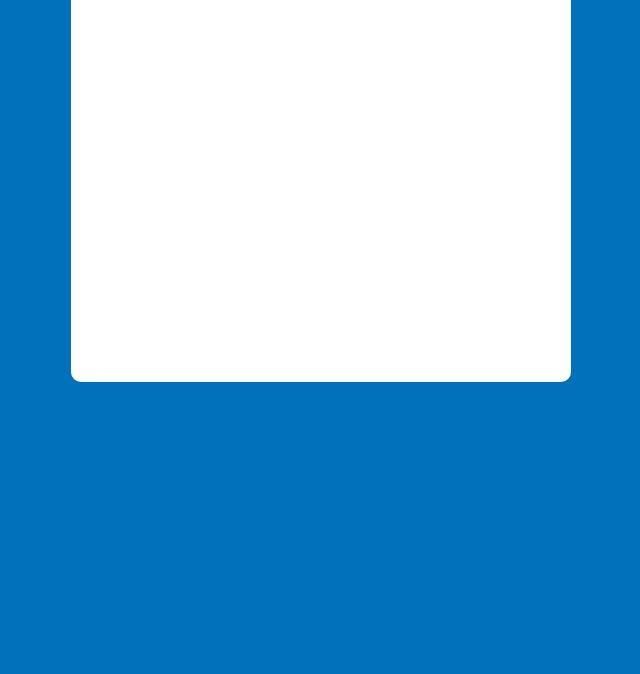
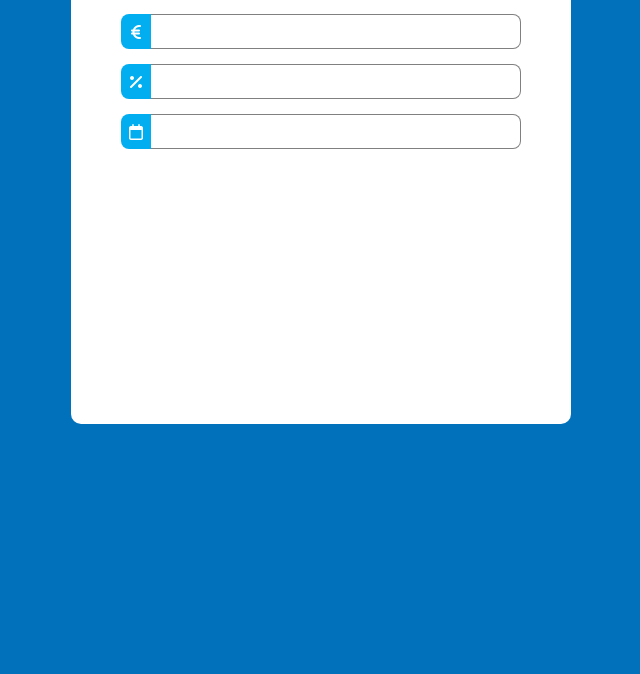
Before and after one commit to nedimkarcic/loan-calculator, a plain HTML site: page index.html in a window 1280 px wide. Shown: the part 126-800 px from the top of the page, without its empty margins (319-959 px from the left). Drawn offline with Linux system fonts and the light colour scheme.

Commit message:
added icons

```diff
--- a/index.html
+++ b/index.html
@@ -6,10 +6,29 @@
     <meta name="viewport" content="width=device-width, initial-scale=1, shrink-to-fit=no">
     <link rel="stylesheet" type="text/css" href="style.css">
     <link href="https://fonts.googleapis.com/css?family=Source+Sans+Pro:300&display=swap" rel="stylesheet">
-</head>
+	<script src="https://kit.fontawesome.com/9478a8e71d.js" crossorigin="anonymous"></script></head>
 <body>
 	<div id="frame">
 		<h2 id="heading">Loan Calculator</h2>
+
+		<form>
+			<div class="input-container">
+				<i class="fas fa-euro-sign icon"></i>
+				<input type="number" name="number" class="input">
+			</div>
+
+			<div class="input-container">
+				<i class="fas fa-percent icon"></i>
+				<input type="number" name="number" class="input">
+			</div>
+
+			<div class="input-container">
+				<i class="far fa-calendar icon"></i>
+				<input type="number" name="number" class="input">
+			</div>
+		</form>
 	</div>
+
+
 </body>
 </html>
--- a/style.css
+++ b/style.css
@@ -1,4 +1,5 @@
 body {
+	margin-top: 50px;
 	background-color: #0071BA;
 	font-family: 'Source Sans Pro', sans-serif;
 
@@ -16,5 +17,45 @@ body {
 	text-align: center;
 	padding: 10px 10px;
 	font-size: 40px;
-	margin: 0px;
+	margin: 0px 50px 20px 50px;
 }
+
+* {box-sizing: border-box;}
+
+/*.input {
+	margin: 0px 50px 20px 50px;
+	width: 400px;
+	height: 30px;
+	border-radius: 5px;
+	border: 1.5px solid grey;
+	outline: none;
+}*/
+
+.input {
+  width: 100%;
+  padding: 10px;
+  outline: none;
+  height: 35px;
+  border: 1px solid grey;
+  border-top-right-radius: 8px;
+  border-bottom-right-radius: 8px;
+  border-left: none;
+}
+
+.input-container {
+  display: flex;
+  width: 80%;
+  margin: auto;
+  margin-bottom: 15px;
+}
+
+.icon {
+  padding-top: 10px;
+  background: #02aef0;
+  color: white;
+  min-width: 30px;
+  text-align: center;
+  max-height: 35px;
+  border-top-left-radius: 8px;
+  border-bottom-left-radius: 8px;
+}
```
